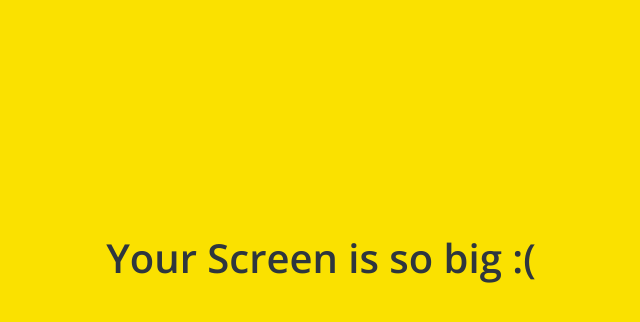
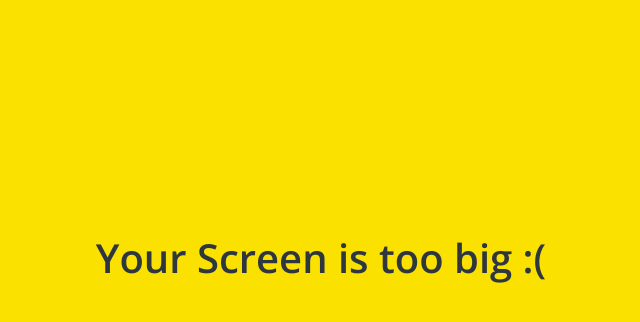
Before and after one commit to GBbluesky/kokoa-clone-2020, a plain HTML site: page clone_coding/friends.html in a window 1280 px wide. Shown: the part 142-464 px from the top of the page, without its empty margins (319-959 px from the left). Drawn offline with nearby package versions, Linux system fonts and the light colour scheme; files whose address does not match are found by name.

Commit message:
so -> too

```diff
--- a/clone_coding/friends.html
+++ b/clone_coding/friends.html
@@ -112,7 +112,7 @@
     </div>
 
     <div id="no-mobile">
-      <span>Your Screen is so big :(</span>
+      <span>Your Screen is too big :(</span>
     </div>
 
     <script
```
